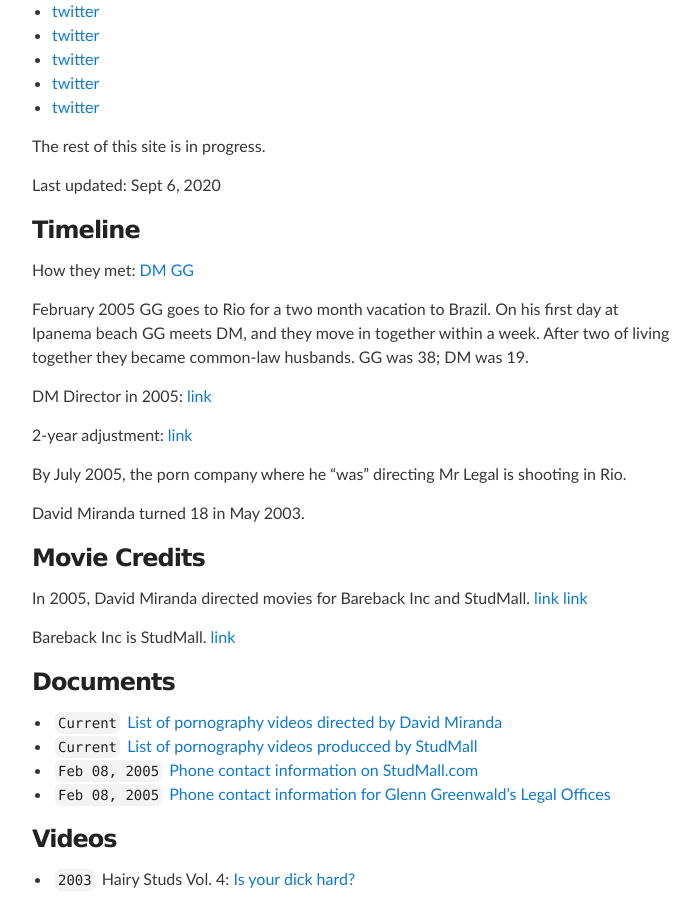
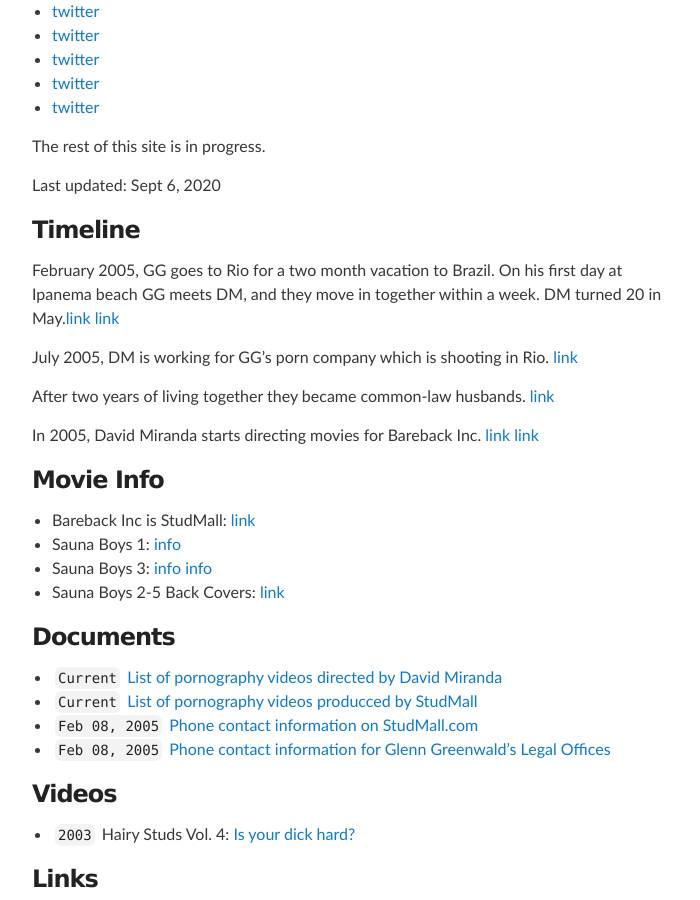
Before and after one commit to masternotions/masternotions.github.io, a Jekyll site: the page built from index.md, in a window 1280 px wide and 900 px high, scrolled down 372 px. Shown: the whole window, without its empty margins (288-988 px from the left). Built offline with Jekyll 4.4.1, drawn with Linux system fonts in a browser that asks for light colours.

Commit message:
Update index.md

```diff
--- a/index.md
+++ b/index.md
@@ -20,26 +20,25 @@ Last updated: Sept 6, 2020
 
 ### Timeline
 
-How they met: [DM](https://twitter.com/wokyleeks/status/1298827978164453378) [GG](https://twitter.com/AlanVRK/status/1298322296579522564)
+February 2005, GG goes to Rio for a two month vacation to Brazil. On his first day at Ipanema beach GG meets DM, and they move in together within a week. DM turned 20 in May.[link](https://twitter.com/wokyleeks/status/1298827978164453378)
+[link](https://twitter.com/AlanVRK/status/1298322296579522564)
 
-February 2005 GG goes to Rio for a two month vacation to Brazil. On his first day at Ipanema beach GG meets DM, and they move in together within a week. After two of living together they became common-law husbands. GG was 38; DM was 19.
+July 2005, DM is working for GG's porn company which is shooting in Rio.
+[link](https://twitter.com/wokyleeks/status/1298828944561430530)
 
-DM Director in 2005: [link](https://twitter.com/wokyleeks/status/1298828944561430530)
+After two years of living together they became common-law husbands.
+[link](https://twitter.com/AlanVRK/status/1298323770743152640)
 
-2-year adjustment: [link](https://twitter.com/AlanVRK/status/1298323770743152640)
-
-By July 2005, the porn company where he "was" directing Mr Legal is shooting in Rio.
-
-David Miranda turned 18 in May 2003.
-
-### Movie Credits
-
-In 2005, David Miranda directed movies for Bareback Inc and StudMall.
+In 2005, David Miranda starts directing movies for Bareback Inc.
 [link](https://twitter.com/AlanVRK/status/1298731668048613376)
 [link](https://twitter.com/AlanVRK/status/1298727516736233472)
 
-Bareback Inc is StudMall.
-[link](https://twitter.com/AlanVRK/status/1298734275601281025)
+### Movie Info
+
+- Bareback Inc is StudMall: [link](https://twitter.com/AlanVRK/status/1298734275601281025)
+- Sauna Boys 1: [info](https://twitter.com/AlanVRK/status/1298731008389509125)
+- Sauna Boys 3: [info](https://twitter.com/AlanVRK/status/1298727516736233472) [info](https://twitter.com/AlanVRK/status/1298729862618927105)
+- Sauna Boys 2-5 Back Covers: [link](https://twitter.com/AlanVRK/status/1298715175051079687)
 
 ### Documents
 
```
